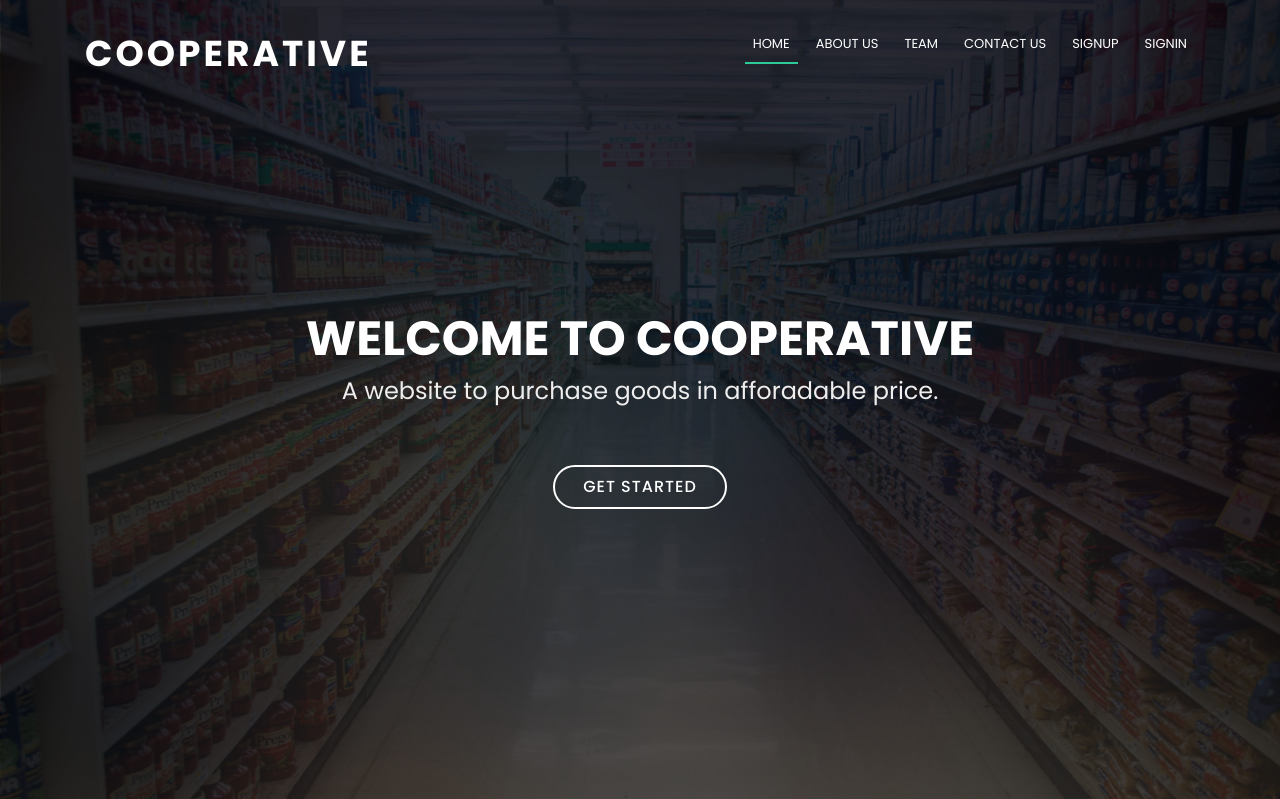
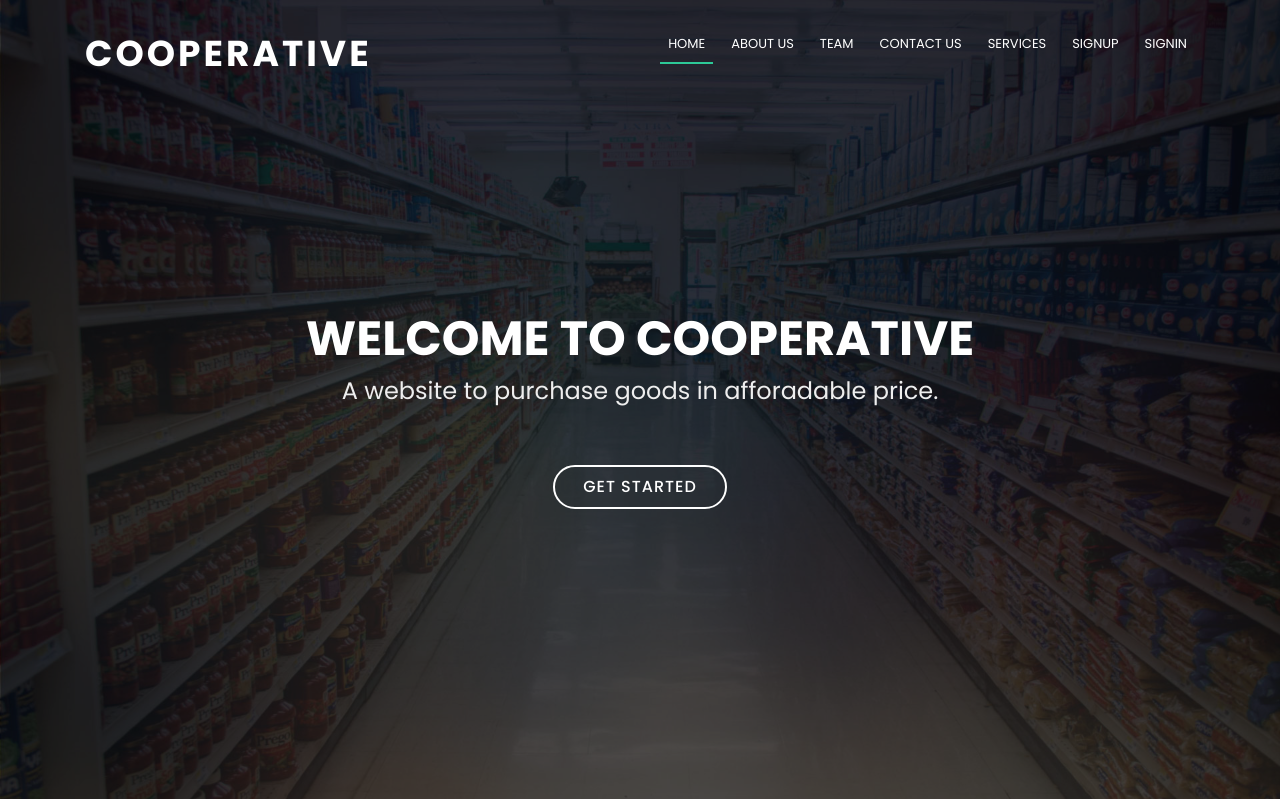
Before and after one commit to iswiper/Cooperative, a CodeIgniter app: page /Cooperative/ in a window 1280 px wide. Shown: the top 799 px of the page. Run offline with CodeIgniter, Linux system fonts and the light colour scheme; some libraries are stand-ins or nearby versions.

Commit message:
Add files via upload

```diff
--- a/application/views/templates/header.php
+++ b/application/views/templates/header.php
@@ -48,6 +48,7 @@
           <li><a href="#about">About Us</a></li>
           <li><a href="#team">Team</a></li>
           <li><a href="#contact">Contact Us</a></li>
+		  <li><a href="#services">Services</a></li>
 		  <li><a href="#team">Signup</a></li>
 		  <li><a href="#team">Signin</a></li>
 
```
